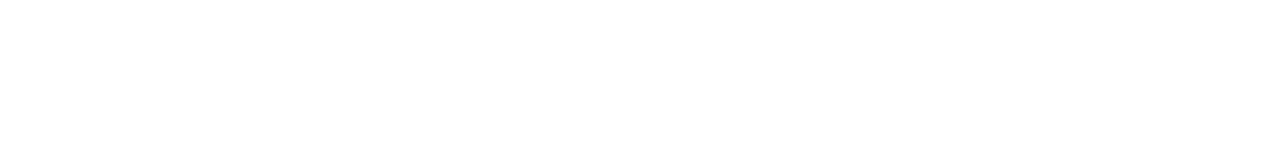
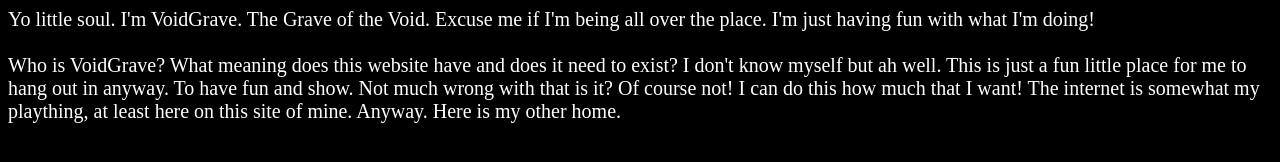
Before and after one commit to Voidgrave/Voidgrave.github.io, a plain HTML site: page index.html in a window 1280 px wide. Drawn offline with Linux system fonts and the light colour scheme.

Commit message:
Update index.html

```diff
--- a/index.html
+++ b/index.html
@@ -10,7 +10,7 @@ div {
   border: 2px outset white;
 }
 </style>
-<body style="color:white;background-color:black:font-size: 20px;">
+<body style="color:white;background-color:black;font-size: 20px;">
 Yo little soul. I'm VoidGrave. The Grave of the Void. Excuse me if I'm being all over the place. I'm just having fun with what I'm doing!<br>
 <br>
 Who is VoidGrave? What meaning does this website have and does it need to exist? I don't know myself but ah well. This is just a fun little place for me to hang out in anyway. To have fun and show. Not much wrong with that is it? Of course not! I can do this how much that I want! The internet is somewhat my plaything, at least here on this site of mine. Anyway. Here is my other home.
```
